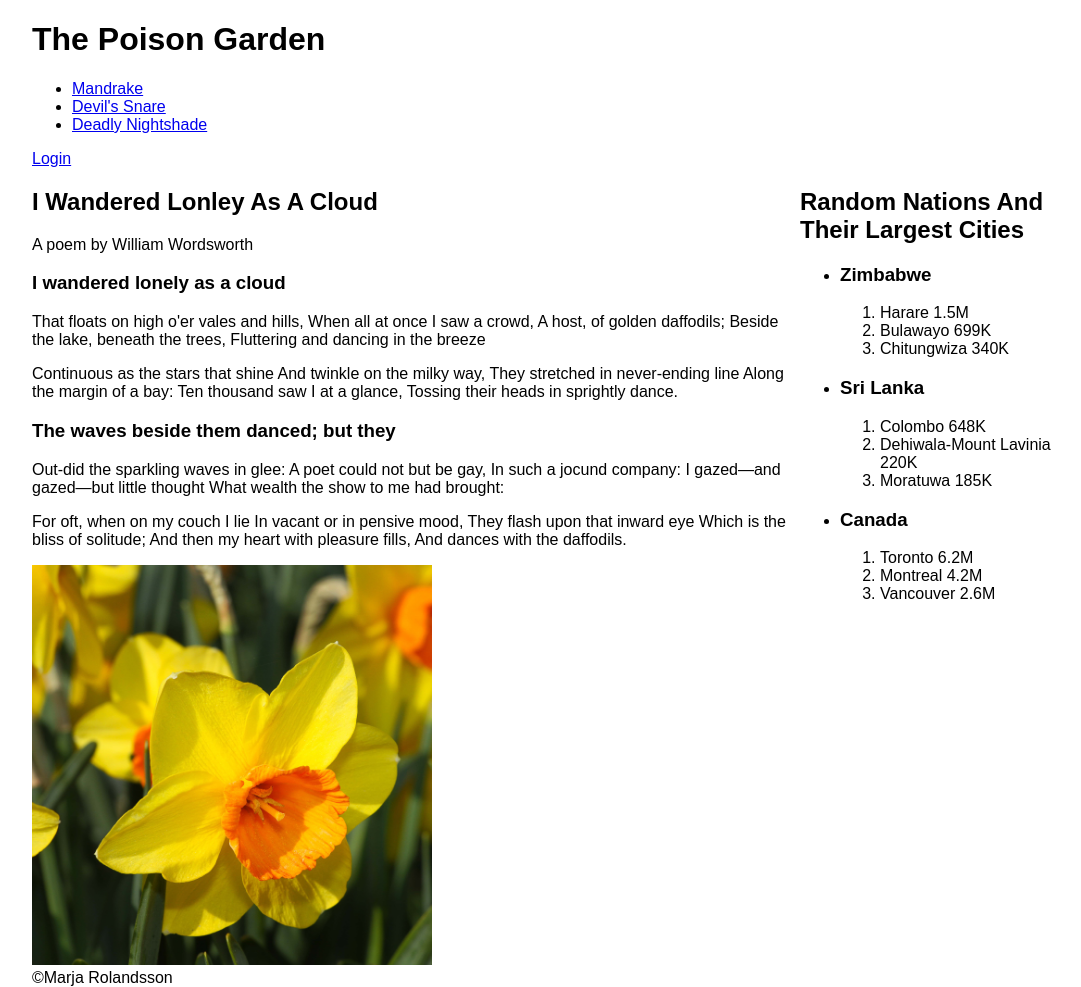
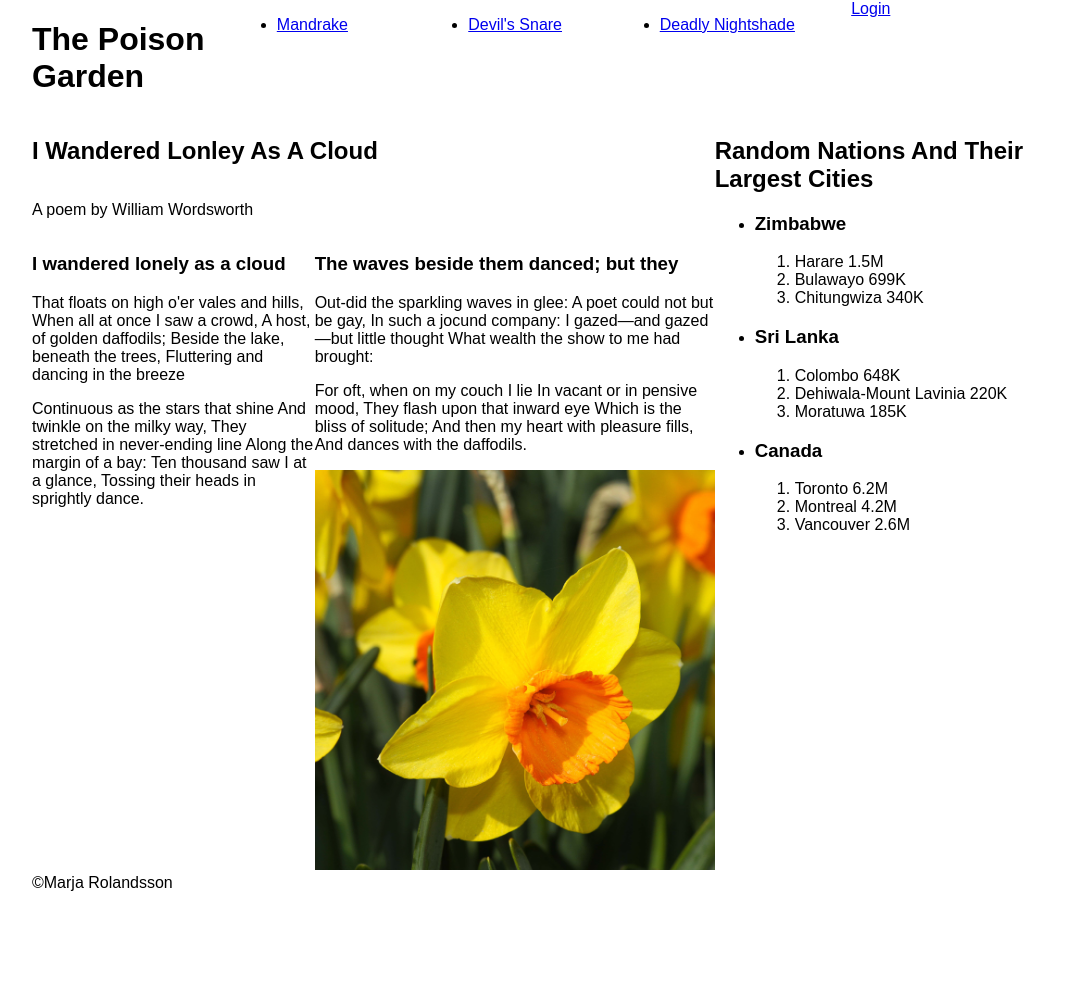
Before and after one commit to mrrj/Frontend, a plain HTML site: page index.html in a window 1280 px wide. Shown: the whole page, without its empty margins (96-1177 px from the left). After the commit the page ends 892 px from the top, so only its background shows below. Drawn offline with Linux system fonts and the light colour scheme.

Commit message:
added more css

```diff
--- a/index.html
+++ b/index.html
@@ -9,7 +9,7 @@
     <header>
         <h1>The Poison Garden</h1>
         <nav>
-        <ul>
+        <ul class = "header-links">
             <li><a href="https://en.wikipedia.org/wiki/Mandragora_officinarum" target="_blank">Mandrake</a></li>
             <li><a href="https://en.wikipedia.org/wiki/Datura_stramonium" target="_blank">Devil's Snare</a></li>
             <li><a href="https://en.wikipedia.org/wiki/Atropa_belladonna" target="_blank">Deadly Nightshade</a></li>
@@ -18,9 +18,9 @@
         <a href="login.html">Login</a>
     </header>
 
-    <div>
-        <h2>I Wandered Lonley As A Cloud</h2>
-        <p>A poem by William Wordsworth</p>
+    <div class = "articles">
+        <h2 id = "articles-title">I Wandered Lonley As A Cloud</h2>
+        <p id = "articles-subtitle">A poem by William Wordsworth</p>
 
         <article>
             <h3>I wandered lonely as a cloud</h3>
--- a/style.css
+++ b/style.css
@@ -1,13 +1,38 @@
+html, body{
+    height: 100%;
+}
+
 body {
     font-family: sans-serif;
     max-width: 1024px;
     margin: auto;
     display: grid;
-    grid-template-columns: 75% 25%;
-    grid-template-rows: min-content auto min-content;
+    grid: min-content auto min-content / 2fr 1fr;
+}
+
+header {
+    display: grid;
+    grid-template-columns: 20% 60% 20%;
+}
+
+
+.header-links {
+    display: grid;
+    grid-template-columns: 1fr 1fr 1fr;
 }
 
 header, footer {
     grid-column-start: 1;
-    grid-column-end: 3;
+    grid-column-end: -1;
 }
+
+.articles {
+    display: grid;
+    grid-template-columns: 1fr 1fr;
+    grid-template-rows: min-content min-content auto auto;
+}
+
+#articles-title, #articles-subtitle {
+    grid-column-start: 1;
+    grid-column-end: -1;
+}
```
Also changed, not shown: login.html (+1 -1 lines).
